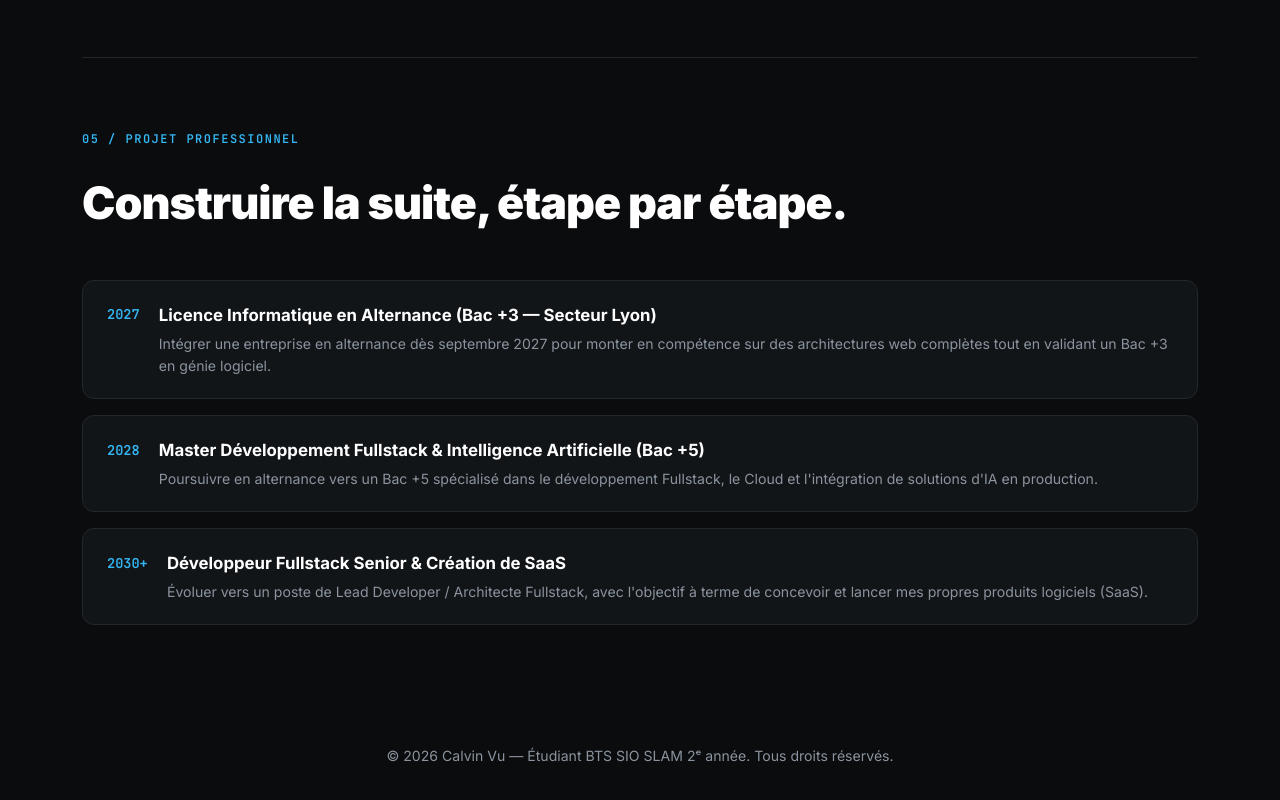
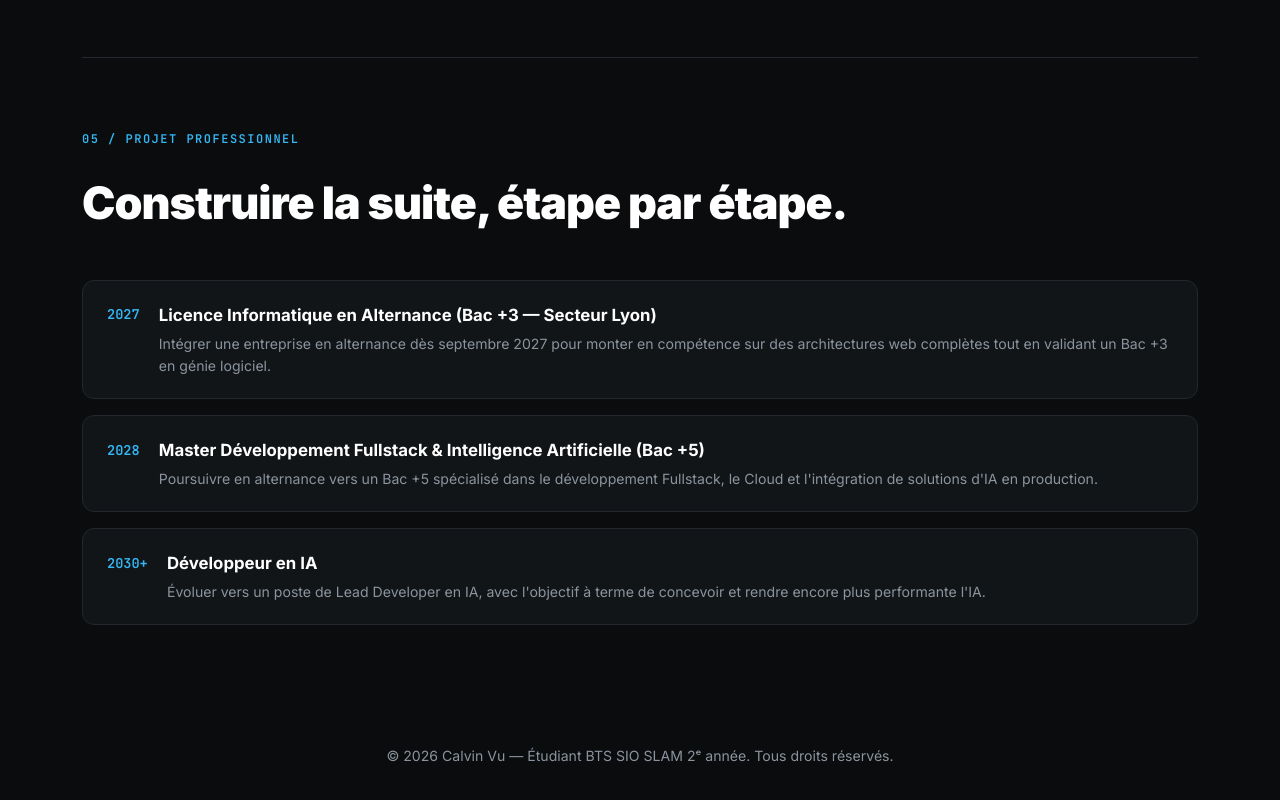
Before and after one commit to cal006699/cal006699.github.io, a plain HTML site: page index.html in a window 1280 px wide. Shown: the part 3429-4229 px from the top of the page. Drawn offline with Linux system fonts and the light colour scheme.

Commit message:
Update job title and description in index.html

```diff
--- a/index.html
+++ b/index.html
@@ -295,8 +295,8 @@
                 <div class="tool-card">
                     <span class="tool-num">2030+</span>
                     <div class="tool-info">
-                        <h4>Développeur Fullstack Senior & Création de SaaS</h4>
-                        <p>Évoluer vers un poste de Lead Developer / Architecte Fullstack, avec l'objectif à terme de concevoir et lancer mes propres produits logiciels (SaaS).</p>
+                        <h4>Développeur en IA</h4>
+                        <p>Évoluer vers un poste de Lead Developer en IA, avec l'objectif à terme de concevoir et rendre encore plus performante l'IA.</p>
                     </div>
                 </div>
             </div>
```
